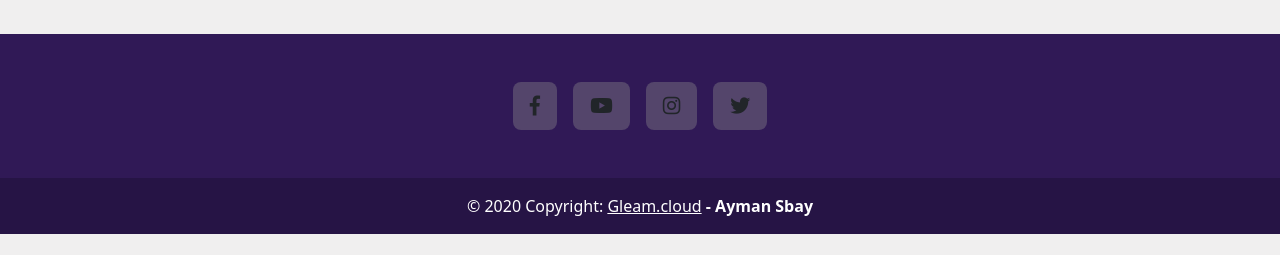
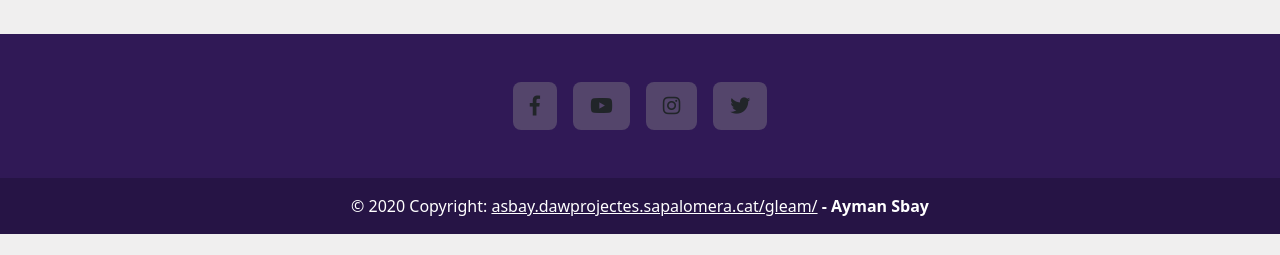
Before and after one commit to AymanSbayy/gleam, a PHP site: page /Vista/checkout.view.php in a window 1280 px wide. Shown: the part 545-800 px from the top of the page. Run offline with PHP 8.4, Linux system fonts and the light colour scheme; the template is opened without the code that fills it, so the values that code supplies are empty; some libraries are stand-ins or nearby versions.

Commit message:
Last commit

```diff
--- a/Vista/Components/footer.php
+++ b/Vista/Components/footer.php
@@ -18,7 +18,6 @@
     <!-- Copyright -->
     <div class="text-center text-white p-3" style="background-color: rgba(0, 0, 0, 0.2);">
       © 2020 Copyright:
-      <a class="text-white" href="https://mdbootstrap.com/">Gleam.cloud</a> <strong>- Ayman Sbay</strong>
+      <a class="text-white" href="https://mdbootstrap.com/">asbay.dawprojectes.sapalomera.cat/gleam/</a> <strong>- Ayman Sbay</strong>
     </div>
-    <!-- Copyright -->
   </footer>
--- a/Vista/shop.view.php
+++ b/Vista/shop.view.php
@@ -15,6 +15,7 @@
     <!-- Estilos -->
     <link rel="stylesheet" href="../public/css/styles.css">
     <link rel="stylesheet" href="https://cdn.jsdelivr.net/npm/bootstrap@5.3.0/dist/css/bootstrap.min.css">
+    <link rel="stylesheet" href="https://use.fontawesome.com/releases/v5.0.13/css/all.css">
 
     <!-- Scripts -->
     <script src="https://code.jquery.com/jquery-3.6.0.min.js"></script>
--- a/Vista/welcome.view.php
+++ b/Vista/welcome.view.php
@@ -15,6 +15,7 @@
     <!-- Estilos -->
     <link rel="stylesheet" href="../public/css/styles.css">
     <link rel="stylesheet" href="https://cdn.jsdelivr.net/npm/bootstrap@5.3.0/dist/css/bootstrap.min.css">
+    <link rel="stylesheet" href="https://use.fontawesome.com/releases/v5.0.13/css/all.css">
 
     <!-- Scripts -->
     <script src="https://code.jquery.com/jquery-3.6.0.min.js"></script>
@@ -24,6 +25,7 @@
     <link href="https://cdn.lineicons.com/4.0/lineicons.css" rel="stylesheet" />
     <link href="https://cdn.jsdelivr.net/npm/bootstrap@5.3.2/dist/css/bootstrap.min.css" rel="stylesheet" integrity="sha384-T3c6CoIi6uLrA9TneNEoa7RxnatzjcDSCmG1MXxSR1GAsXEV/Dwwykc2MPK8M2HN" crossorigin="anonymous">
     <link href="https://cdn.jsdelivr.net/npm/bootstrap-icons@1.7.2/font/bootstrap-icons.css" rel="stylesheet">
+
     <script type="module" src="../public/js/welcome.js"></script>
     <script src="../public/js/auth.js"></script>
 </head>
```
